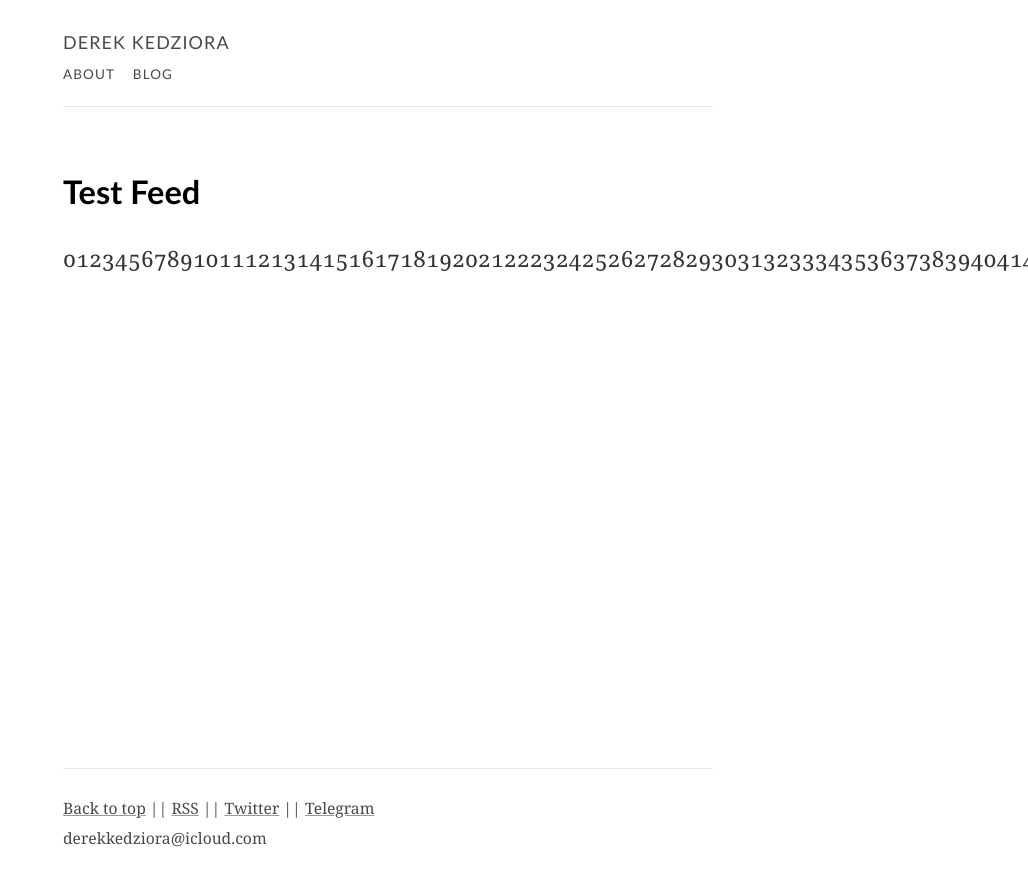
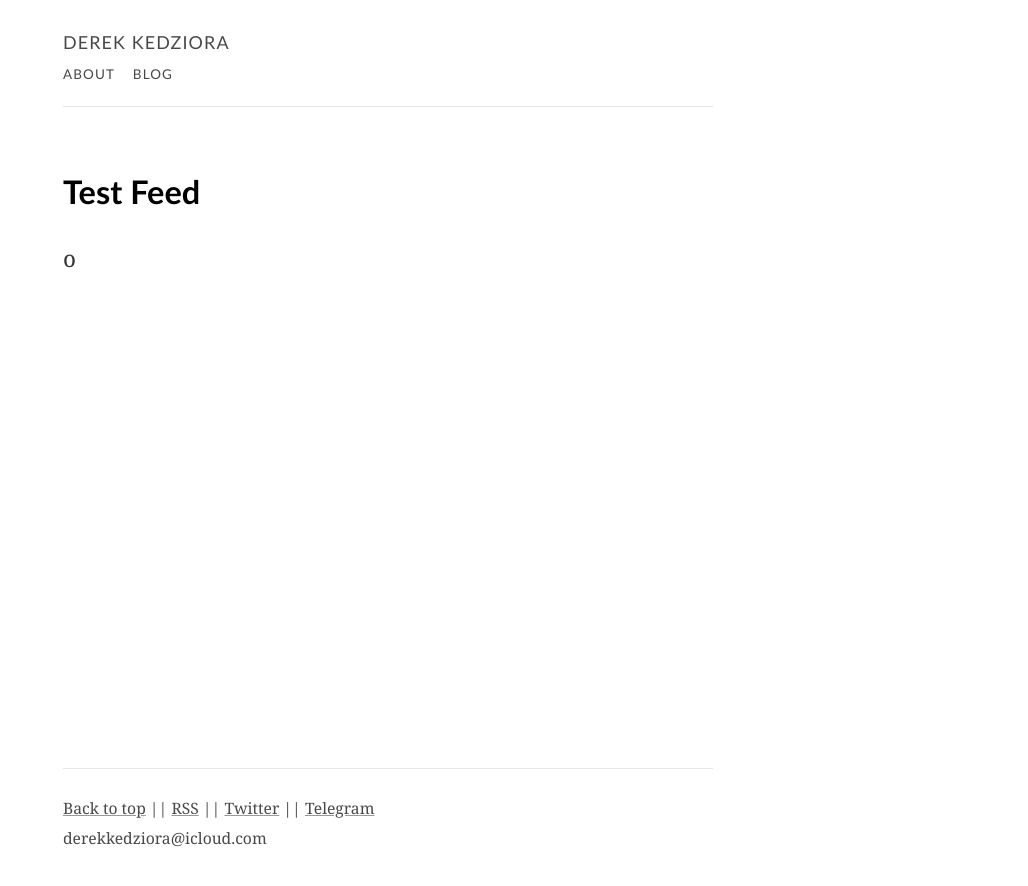
Before and after one commit to parcuri/derekkedziora.com, a Jekyll site: the page built from _pages/testfeed.md, in a window 1280 px wide. Shown: the top 886 px of the page, without its empty margins (252-1280 px from the left). Built offline with Jekyll 4.4.1, drawn with Linux system fonts in a browser that asks for light colours.

Commit message:
syntax error fixed

```diff
--- a/_pages/testfeed.md
+++ b/_pages/testfeed.md
@@ -6,9 +6,9 @@ permalink: /testfeed
 
 {%- for post in site.posts -%}
 
+{%- if post.now -%}
+
 {%- increment counter -%}
-
-{%- if post.now -%}
 
 {%- if counter == 1 -%}
 
```
